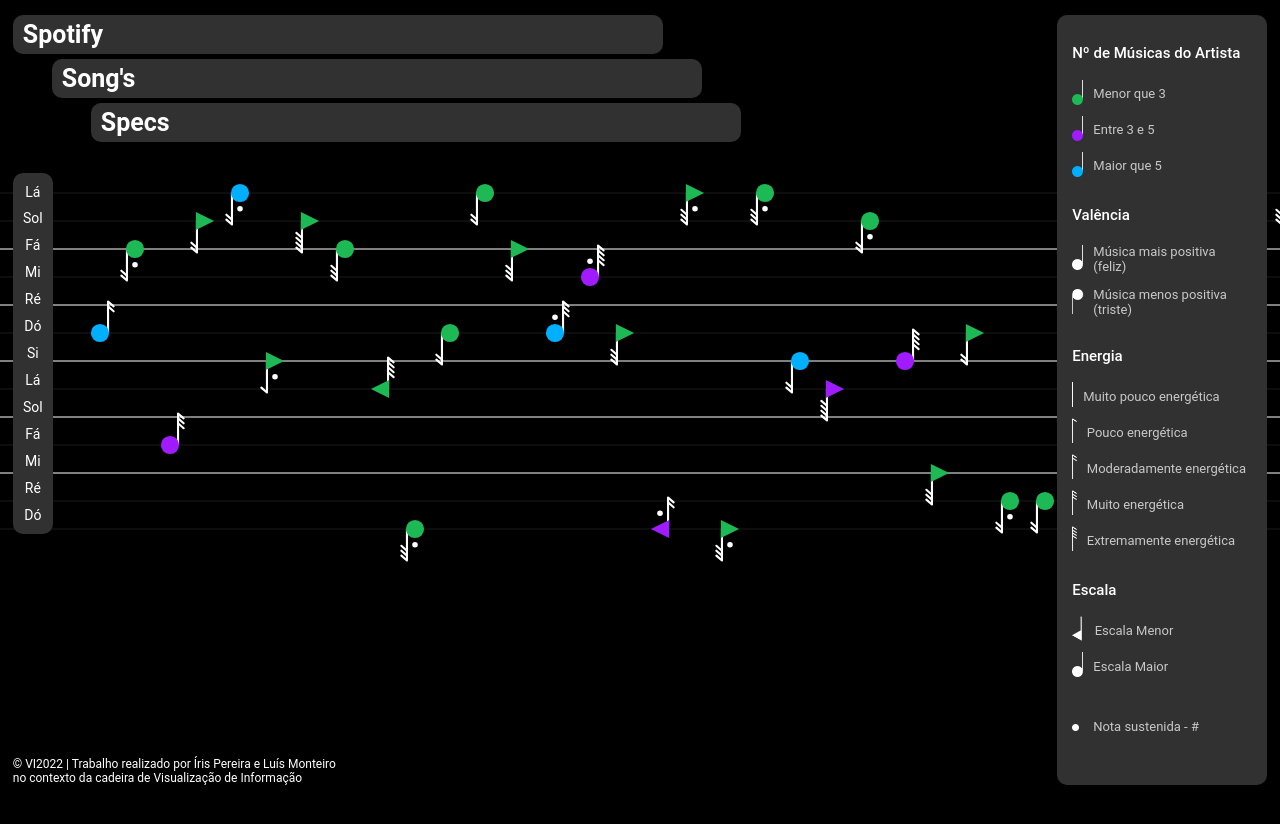
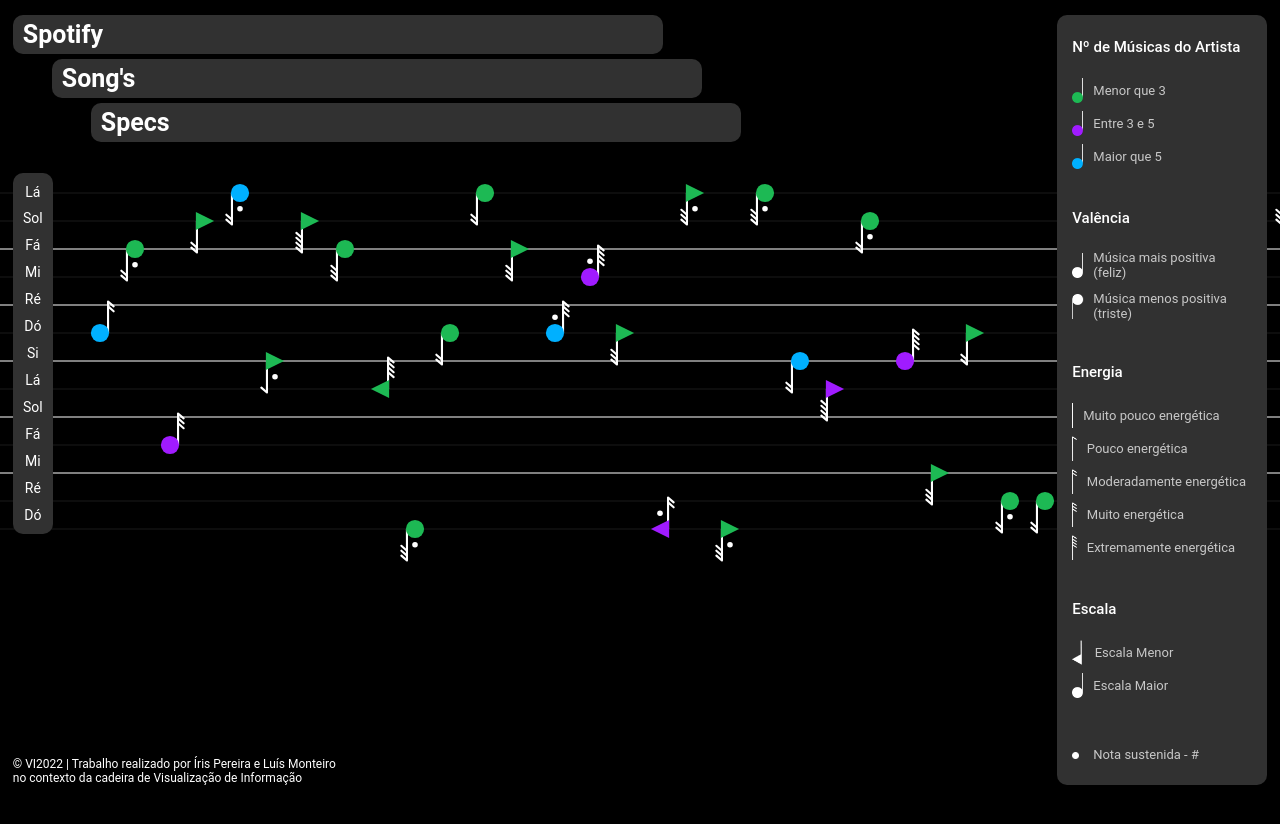
Before and after one commit to lmonteiro18/vi-analise-dados, a plain HTML site: page index.html in a window 1280 px wide. Shown: the top 824 px of the page. Drawn offline with nearby package versions, Linux system fonts and the light colour scheme.

Commit message:
margin-top-legenda

```diff
--- a/styles.css
+++ b/styles.css
@@ -92,14 +92,14 @@ h1 {
 }
 
 #n_musicas, #valencia, #energia, #escala {
-  margin-bottom: 3vh; /*10px*/
+  margin-bottom: 20%; /*10px*/
 }
 
 .titulo_legenda {
   font-size: 15px;
   font-weight: 500;
-  margin-top: 3vh; /*10px*/
-  margin-bottom: 1.5vh; /*5px*/
+  margin-top: 10%; /*10px*/
+  margin-bottom: 10%; /*5px*/
   margin-left: 0;
   margin-right: 0;
 }
@@ -107,11 +107,11 @@ h1 {
 .corpo_legenda {
   font-size: 13px;
   color: #C8C8C8;
-  margin: 1.5vh 0 5% 10px; /*  margin: 5% 0 5% 10px;*/
+  margin: 5% 0 5% 10px;
 }
 
 #valencia .corpo_legenda {
-  margin: 1vh 0 3% 10px; /*  margin: 3% 0 3% 10px;*/
+  margin: 3% 0 3% 10px;
 }
 
 .alinhar_vertical {
```
